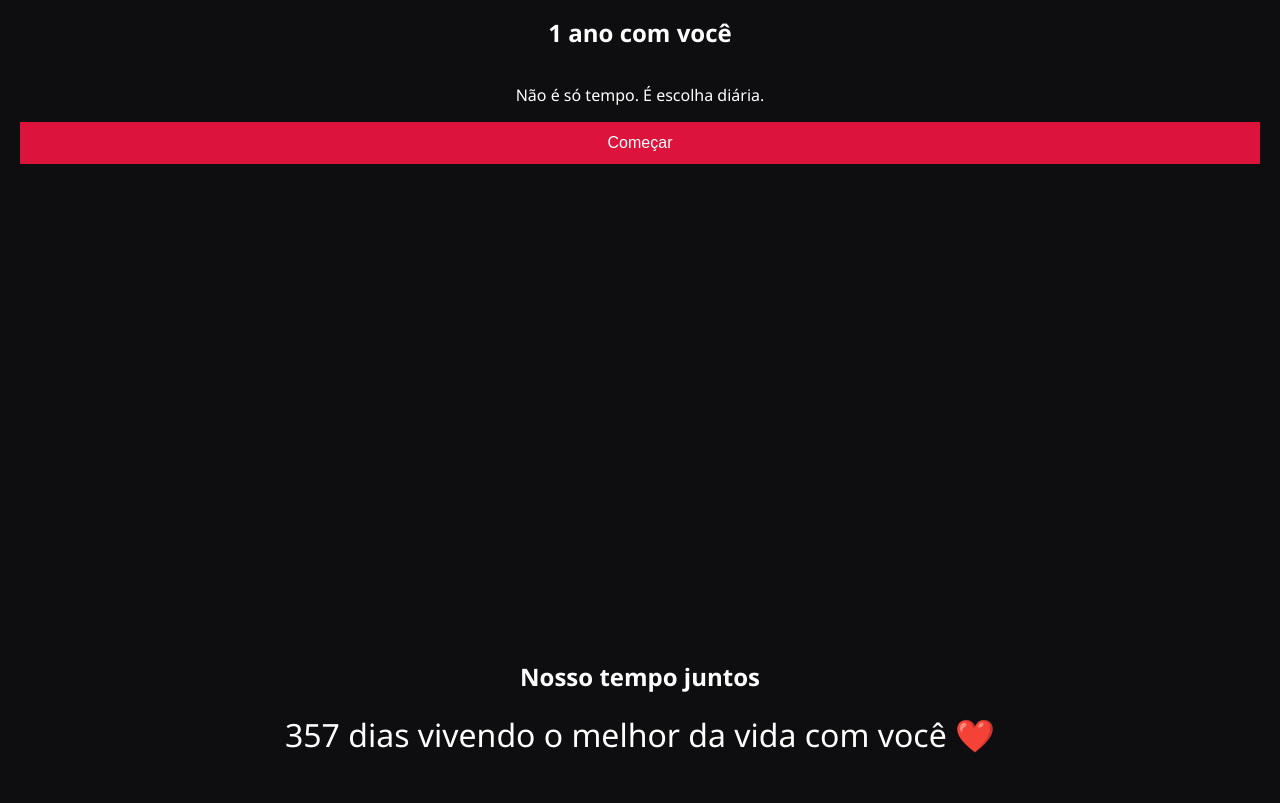
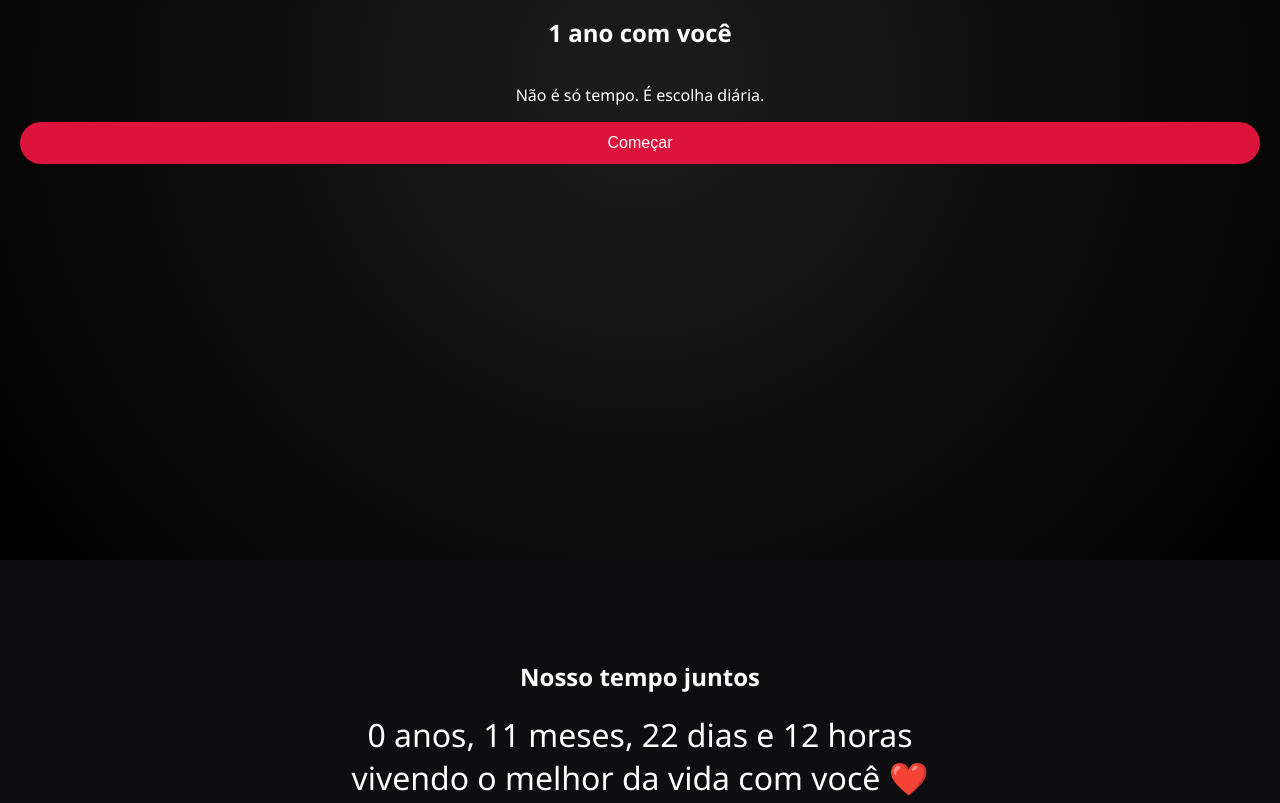
Before and after one commit to DanielSantin1/1-ano-namoro, a plain HTML site: page index.html in a window 1280 px wide. Shown: the part 400-1203 px from the top of the page. Drawn offline with Linux system fonts and the light colour scheme.

Commit message:
Add background music and enhance UI with audio and style improvements

```diff
--- a/index.html
+++ b/index.html
@@ -47,3 +47,7 @@
 
 </body>
 </html>
+
+<audio autoplay loop>
+  <source src="assets/musica.mp3" type="audio/mpeg">
+</audio>
--- a/script.js
+++ b/script.js
@@ -2,16 +2,39 @@ function scrollToSection(id) {
   document.getElementById(id).scrollIntoView({ behavior: "smooth" });
 }
 
-const inicio = new Date("2024-12-06"); // ALTERA PARA DATA REAL
-setInterval(() => {
+const inicio = new Date("2024-12-06T00:00:00"); // ALTERE PARA DATA REAL
+
+function atualizarTempo() {
   const agora = new Date();
-  const diff = agora - inicio;
+  let anos = agora.getFullYear() - inicio.getFullYear();
+  let meses = agora.getMonth() - inicio.getMonth();
+  let dias = agora.getDate() - inicio.getDate();
+  let horas = agora.getHours() - inicio.getHours();
 
-  const dias = Math.floor(diff / (1000 * 60 * 60 * 24));
-  document.getElementById("tempo").innerText =
-    dias + " dias vivendo o melhor da vida com você ❤️";
-}, 1000);
+  if (horas < 0) {
+    horas += 24;
+    dias--;
+  }
 
-function revelar() {
-  document.getElementById("texto").style.display = "block";
+  if (dias < 0) {
+    const ultimoMes = new Date(
+      agora.getFullYear(),
+      agora.getMonth(),
+      0
+    ).getDate();
+    dias += ultimoMes;
+    meses--;
+  }
+
+  if (meses < 0) {
+    meses += 12;
+    anos--;
+  }
+
+  document.getElementById(
+    "tempo"
+  ).innerHTML = `${anos} anos, ${meses} meses, ${dias} dias e ${horas} horas <br> vivendo o melhor da vida com você ❤️`;
 }
+
+setInterval(atualizarTempo, 1000);
+atualizarTempo();
--- a/style.css
+++ b/style.css
@@ -48,3 +48,22 @@ button {
 .segredo {
   background: #121212;
 }
+
+.galeria img {
+  transition: transform 0.3s ease;
+}
+.galeria img:hover {
+  transform: scale(1.1);
+}
+
+button {
+  border-radius: 30px;
+}
+
+.intro {
+  background: radial-gradient(circle, #1c1c1c, #000);
+}
+
+audio {
+  display: none;
+}
```
